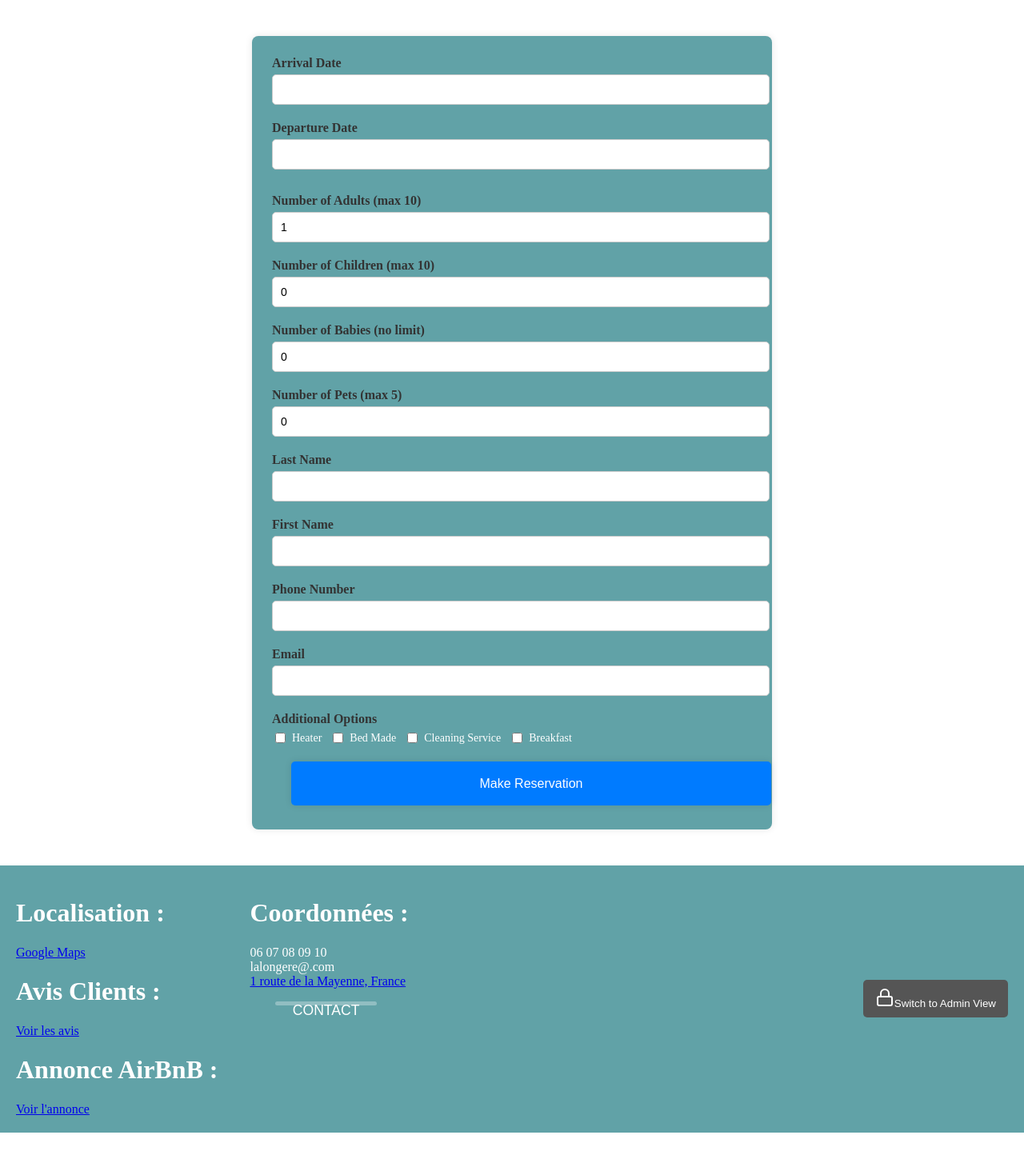
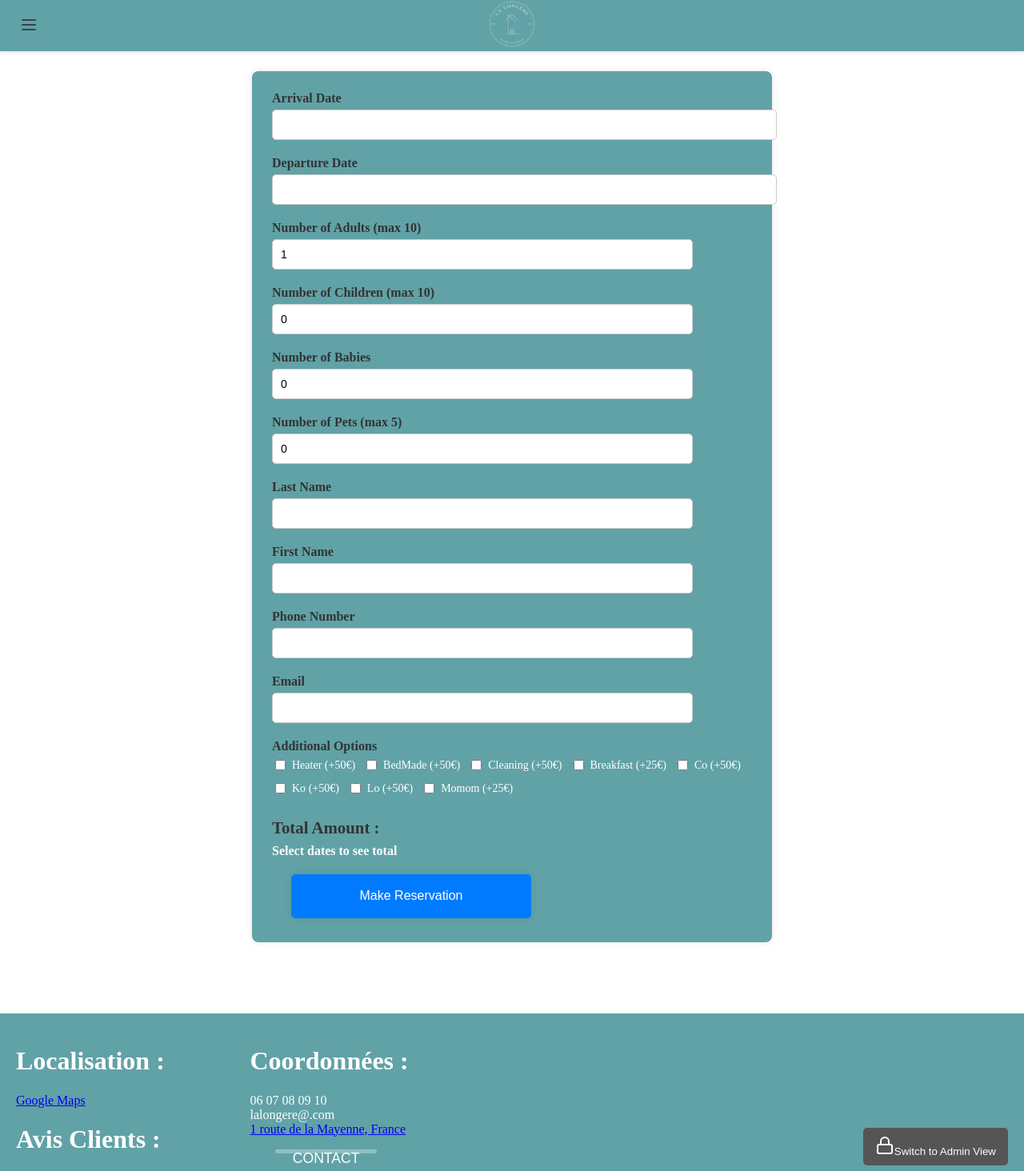
Before and after one commit to AdryanPro/client, a React (Create React App) app: page /Reservation in a window 1280 px wide. Shown: the top 1464 px of the page at 80% size. Before the commit the page ends 1416 px from the top, so only its background shows below. Built offline with nearby package versions, Linux system fonts and the light colour scheme; no server answers; a web font is replaced by a local one.

Commit message:
i don't push enough but i'm done with the resa page i might modify the css later on tho

```diff
--- a/package.json
+++ b/package.json
@@ -3,6 +3,7 @@
   "version": "0.1.0",
   "private": true,
   "dependencies": {
+    "@emailjs/browser": "^4.4.1",
     "@testing-library/jest-dom": "^5.17.0",
     "@testing-library/react": "^13.4.0",
     "@testing-library/user-event": "^13.5.0",
--- a/src/CSS/Reservation.css
+++ b/src/CSS/Reservation.css
@@ -1,20 +1,24 @@
 /* Center the form and increase its width */
 .booking-container {
   display: flex;
-  justify-content: center; /* Center horizontally */
-  align-items: center; /* Center vertically */
-  min-height: 100vh; /* Take full height of the viewport */
-  padding: 20px; /* Prevent it from touching edges */
+  justify-content: center;
+  align-items: center;
+  min-height: 100vh;
+  margin-top: 8vh;
+  margin-bottom: 8vh;
 }
 
 /* Style the form itself */
 form {
-  width: 50%; /* Increase width */
-  max-width: 600px; /* Prevent it from getting too big on large screens */
+  min-width: 30vw;
+  max-width: 60vw; /* Prevent it from getting too big on large screens */
   background: inherit; /* Keep existing background */
-  padding: 30px;
+  /* padding: 11vw; */
   border-radius: 10px;
   box-shadow: 0px 4px 10px rgba(0, 0, 0, 0.1); /* Add slight shadow for depth */
+  display: flex;
+  flex-direction: column;
+  align-items: flex-start; /* Align everything to the left */
 }
 
 /* Ensure labels are visible */
@@ -28,7 +32,7 @@ form {
 
 /* Improve input field appearance */
 .form-input {
-  width: 100%;
+  width: 84% !important;
   padding: 10px;
   border: 1px solid #ccc;
   border-radius: 5px;
@@ -56,7 +60,7 @@ form {
 
 /* Center the "Make a Reservation" button */
 .submit-button {
-  width: 100%; /* Make it take full width */
+  width: 50%;
   padding: 12px;
   background-color: #007bff;
   color: white;
@@ -75,12 +79,161 @@ form {
   background-color: #0056b3;
 }
 
-/* Ensure calendar section is properly spaced */
-.calendar-section {
-  margin-bottom: 30px;
-}
-
 /* Fix date picker text visibility */
 .react-datepicker-wrapper {
   width: 100%;
 }
+.blocked-date {
+  color: gray;
+  pointer-events: none;
+  background-color: #ddd !important;
+}
+
+.has-price {
+  font-weight: bold;
+  color: #007bff; /* Blue color for price */
+}
+
+.date-cell {
+  display: flex;
+  flex-direction: column;
+  align-items: center;
+  font-size: 14px;
+}
+
+.price-tag {
+  font-size: 12px;
+  color: green;
+}
+.base-price {
+  background-color: #f5f5f5 !important; /* Light gray background for base price days */
+  color: #333; /* Dark text for visibility */
+}
+
+.has-price {
+  background-color: #ffd700 !important; /* Gold for custom-priced days */
+  color: black;
+}
+
+.blocked-date {
+  background-color: #d3d3d3 !important; /* Gray for blocked dates */
+  color: #888;
+  pointer-events: none; /* Prevent selection */
+}
+
+
+/* Apply only in the Reservation.js */
+.reservation-datepicker .react-datepicker__day--range-start,
+.reservation-datepicker .react-datepicker__day--range-end {
+  background-color: black !important; /* Black circle for start and end dates */
+  color: white !important;
+  font-weight: bold;
+  border-radius: 50%;
+}
+
+/* Highlight the selected range */
+.reservation-datepicker .react-datepicker__day--in-range {
+  background-color: rgba(0, 123, 255, 0.5) !important; /* Light blue */
+  color: white !important;
+  border-radius: 0;
+}
+
+/* Ensure hovered selected dates remain highlighted */
+.reservation-datepicker .react-datepicker__day--range-start:hover,
+.reservation-datepicker .react-datepicker__day--range-end:hover,
+.reservation-datepicker .react-datepicker__day--in-range:hover {
+  background-color: rgba(0, 123, 255, 0.8) !important; /* Darker blue on hover */
+}
+.reservation-datepicker{
+  min-width: 70%;
+}
+.total-price-title {
+  font-size: 1.3rem;
+  font-weight: bold;
+  color: #333;
+  margin-bottom: 1vh;
+}
+
+.total-price-display {
+  font-size: 1rem;
+  font-weight: bold;
+  color: white; /* Green color for price */
+  margin-bottom: 6px;
+}
+
+.reservation-datepicker {
+  width: 300% !important;
+  display: block !important;
+}
+
+.reservation-datepicker .react-datepicker-wrapper {
+  width: 100% !important;
+  display: block !important;
+}
+
+.reservation-datepicker .react-datepicker__input-container {
+  width: 100% !important;
+}
+
+.reservation-datepicker .react-datepicker__input-container input {
+  width: 100% !important;
+}
+
+/* ✅ Pop-up overlay (background) */
+.popup-overlay {
+  position: fixed;
+  top: 0;
+  left: 0;
+  width: 100%;
+  height: 100%;
+  background: rgba(0, 0, 0, 0.5);
+  display: flex;
+  justify-content: center;
+  align-items: center;
+  z-index: 1000;
+}
+
+/* ✅ Pop-up content */
+.popup-content {
+  background: white;
+  padding: 20px;
+  border-radius: 10px;
+  text-align: center;
+  box-shadow: 0px 4px 10px rgba(0, 0, 0, 0.2);
+  max-width: 400px;
+  animation: fadeIn 0.3s ease-in-out;
+}
+
+/* ✅ Pop-up title */
+.popup-content h2 {
+  font-size: 20px;
+  margin-bottom: 10px;
+}
+
+/* ✅ Pop-up message */
+.popup-content p {
+  font-size: 16px;
+  margin-bottom: 20px;
+}
+
+/* ✅ OK button */
+.popup-content button {
+  padding: 10px 20px;
+  font-size: 16px;
+  color: white;
+  background: #007bff;
+  border: none;
+  border-radius: 5px;
+  cursor: pointer;
+  transition: 0.2s;
+}
+
+.popup-content button:hover {
+  background: #0056b3;
+}
+
+/* ✅ Fade-in animation */
+@keyframes fadeIn {
+  from { opacity: 0; transform: scale(0.9); }
+  to { opacity: 1; transform: scale(1); }
+}
--- a/src/Components/Contact.js
+++ b/src/Components/Contact.js
@@ -55,7 +55,6 @@ export const Contact = () => {
         <button type='submit'>Send your messsage</button>
       </form>
     </div>
-    <Footer />
     </div>
   )
 }
--- a/src/Components/LayoutComponents/NavBar.js
+++ b/src/Components/LayoutComponents/NavBar.js
@@ -56,7 +56,7 @@ export default function NavBar() {
             </div>
             <div className="menu-items">
               <a href="/" className="menu-item">Home</a>
-              <a href="/services" className="menu-item">Services</a>
+              <a href="/Reservation" className="menu-item">Reservation</a>
               <a href="/contact" className="menu-item">Contact</a>
             </div>
           </div>
--- a/src/Components/Reservation.js
+++ b/src/Components/Reservation.js
@@ -3,6 +3,10 @@ import PropTypes from 'prop-types';
 import DatePicker from 'react-datepicker';
 import "react-datepicker/dist/react-datepicker.css";
 import "../CSS/Reservation.css"
+import { useEffect } from 'react';
+import axios from 'axios';
+import NavBar from './LayoutComponents/NavBar';
+import emailjs from "@emailjs/browser";
 
 export const Reservation = ({ prices, blockedDates, minNightsRules }) => {
   const [startDate, setStartDate] = useState(null);
@@ -16,12 +20,41 @@ export const Reservation = ({ prices, blockedDates, minNightsRules }) => {
   const [phone, setPhone] = useState('');
   const [email, setEmail] = useState('');
   const [error, setError] = useState('');
+  const [fetchedPrices, setFetchedPrices] = useState({});
+  const [fetchedBlockedDates, setFetchedBlockedDates] = useState([]);
+  const [fetchedMinNightsRules, setFetchedMinNightsRules] = useState([]);
+  const [basePrice, setBasePrice] = useState(null);
   const [options, setOptions] = useState({
-    heater: false,
-    bedMade: false,
-    cleaning: false,
-    breakfast: false,
+    heater: { selected: false, price: 50 },
+    bedMade: { selected: false, price: 50 },
+    cleaning: { selected: false, price: 50 },
+    breakfast: { selected: false, price: 25 },
+    co: { selected: false, price: 50 },
+    ko: { selected: false, price: 50 },
+    lo: { selected: false, price: 50 },
+    momom: { selected: false, price: 25 },
   });
+  const [showPopup, setShowPopup] = useState(false); // ✅ Pop-up state
+
+  useEffect(() => {
+    const fetchCalendarData = async () => {
+      try {
+        const response = await axios.get('http://localhost:5001/api/get-reservation-data');
+        setFetchedPrices(response.data.prices || {});
+        setFetchedBlockedDates(response.data.blockedDates || []);
+        setFetchedMinNightsRules(response.data.minNightsRules || []);
+        setBasePrice(response.data.basePrice || null);  // ✅ Store base price
+      } catch (error) {
+        console.error("Error fetching reservation data:", error);
+      }
+    };
+
+    fetchCalendarData();
+  }, []);
+
+  useEffect(() => {
+    emailjs.init("36MiKWV_lUwSwuvhj"); // ✅ Initialize EmailJS
+  }, []);
 
   const handleStartDateChange = (date) => {
     setStartDate(date);
@@ -38,13 +71,34 @@ export const Reservation = ({ prices, blockedDates, minNightsRules }) => {
     const startDateStr = startDate.toISOString().split('T')[0];
     const endDateStr = date.toISOString().split('T')[0];
 
-    // Find applicable minimum nights rule
+    // Get all dates between startDate and endDate
+    const getDateRange = (start, end) => {
+      let dates = [];
+      let currentDate = new Date(start);
+      while (currentDate <= new Date(end)) {
+        dates.push(currentDate.toISOString().split('T')[0]);
+        currentDate.setDate(currentDate.getDate() + 1);
+      }
+      return dates;
+    };
+
+    const selectedRange = getDateRange(startDate, date);
+
+    // ❌ If any blocked date is in the range, prevent selection
+    const hasBlockedDate = selectedRange.some(date => blockedDates.includes(date));
+
+    if (hasBlockedDate) {
+      setError('You cannot select a range that includes blocked dates.');
+      return;
+    }
+
+    // ✅ Apply minimum nights rule
     const applicableRule = minNightsRules.find(rule =>
       rule.startDate <= startDateStr && rule.endDate >= startDateStr
     );
 
     if (applicableRule) {
-      const nights = Math.ceil((date.getTime() - startDate.getTime()) / (1000 * 60 * 60 * 24));
+      const nights = selectedRange.length - 1;
       if (nights < applicableRule.minNights) {
         setError(`Minimum stay of ${applicableRule.minNights} nights required for this period`);
         return;
@@ -75,57 +129,143 @@ export const Reservation = ({ prices, blockedDates, minNightsRules }) => {
     setChildren(newValue);
   };
 
-  const handleSubmit = (e) => {
+  const handleSubmit = async (e) => {
     e.preventDefault();
     if (adults + children > 10) {
       setError('Combined number of adults and children cannot exceed 10');
       return;
     }
-    // Handle reservation submission
-    console.log({
-      startDate,
-      endDate,
-      adults,
-      children,
-      babies,
-      pets,
-      lastName,
-      firstName,
-      phone,
-      email,
-      options,
-    });
+
+    setError('');
+
+    const selectedOptions = Object.entries(options)
+      .filter(([_, value]) => value.selected)
+      .map(([key]) => key)
+      .join(', ');
+
+    const totalPrice = calculateTotalPrice();
+
+    const emailParams = {
+      guest_name: `${firstName} ${lastName}`,
+      guest_email: email,
+      guest_phone: phone,
+      check_in: startDate ? startDate.toLocaleDateString() : '',
+      check_out: endDate ? endDate.toLocaleDateString() : '',
+      num_adults: adults,
+      num_children: children,
+      num_babies: babies,
+      num_pets: pets,
+      selected_options: selectedOptions || 'None',
+      total_price: `€${totalPrice}`,
+    };
+
+    try {
+      // ✅ Send emails
+      await emailjs.send('service_n26skoe', 'template_dubm5ow', { ...emailParams, to_email: email }); //Send to client
+      await emailjs.send('service_n26skoe', 'template_gkwsk49', { ...emailParams, to_email: 'your-business-email@example.com' }); //Send to owner
+
+      // ✅ Show pop-up
+      setShowPopup(true);
+
+    } catch (error) {
+      console.error('EmailJS error:', error);
+      setError('Failed to send reservation. Please try again later.');
+    }
   };
 
   const isDateBlocked = (date) => {
     const dateStr = date.toISOString().split('T')[0];
-    return blockedDates.includes(dateStr);
+    return fetchedBlockedDates.includes(dateStr);
   };
 
+
   const renderDatePrice = (date) => {
+    const today = new Date();
+    today.setHours(0, 0, 0, 0); // Reset time for accurate comparison
+
     const dateStr = date.toISOString().split('T')[0];
-    const price = prices[dateStr];
-    return price ? `$${price}` : '';
+
+    // ❌ Don't show price for past days
+    if (date < today) return '';
+
+    if (isDateBlocked(date)) return ''; // ❌ Hide price for blocked dates
+
+    if (prices[dateStr]) {
+      return `${prices[dateStr]}€`;  // ✅ Show specific price for that day
+    }
+
+    return basePrice ? `${basePrice}€` : '';  // ✅ Show base price if no specific price is set
   };
 
+  const calculateTotalPrice = () => {
+    if (!startDate || !endDate) return 0;
+
+    const dateRange = getDateRange(startDate, endDate);
+    let total = 0;
+
+    dateRange.forEach(date => {
+      if (prices[date]) {
+        total += parseFloat(prices[date]); // Use custom price if available
+      } else if (basePrice) {
+        total += parseFloat(basePrice); // Use base price if no custom price
+      }
+    });
+
+    // Additional Options Calculation (Each option has its own price)
+    Object.values(options).forEach(option => {
+      if (option.selected) total += option.price;
+    });
+
+    return total;
+  };
+
+
+
+  const getDateRange = (start, end) => {
+    let dates = [];
+    let currentDate = new Date(start);
+    const endDate = new Date(end);
+
+    while (currentDate <= endDate) {
+      dates.push(currentDate.toISOString().split('T')[0]); // Convert to "YYYY-MM-DD"
+      currentDate.setDate(currentDate.getDate() + 1); // Move to the next day
+    }
+
+    return dates;
+  };
   return (
     <div className="booking-container">
+      <NavBar />
       <form onSubmit={handleSubmit}>
         <div className="calendar-section">
           <div className="form-group">
             <label className="form-label">Arrival Date</label>
             <DatePicker
               selected={startDate}
-              onChange={handleStartDateChange}
+              onChange={(date) => {
+                setStartDate(date);
+                setEndDate(null); // ✅ Reset end date properly
+              }}
               selectsStart
               startDate={startDate}
               endDate={endDate}
               minDate={new Date()}
               excludeDates={blockedDates.map(date => new Date(date))}
-              className="form-input"
+              className="form-input reservation-datepicker"  // ✅ Assign class to separate CSS
+              highlightDates={[{
+                "react-datepicker__day--range-start": [startDate],
+                "react-datepicker__day--in-range": [startDate, endDate],
+                "react-datepicker__day--range-end": [endDate]
+              }]}
               dayClassName={date => {
+                const dateStr = date.toISOString().split('T')[0];
+
+                if (date < new Date()) return ''; // ✅ No price for past days
                 if (isDateBlocked(date)) return 'blocked-date';
-                return prices[date.toISOString().split('T')[0]] ? 'has-price' : undefined;
+                if (prices[dateStr]) return 'has-price';
+                if (basePrice) return 'base-price';
+
+                return '';
               }}
               renderDayContents={(day, date) => (
                 <div className="date-cell">
@@ -139,16 +279,30 @@ export const Reservation = ({ prices, blockedDates, minNightsRules }) => {
             <label className="form-label">Departure Date</label>
             <DatePicker
               selected={endDate}
-              onChange={handleEndDateChange}
+              onChange={date => {
+                if (!startDate) return; // ✅ Prevent selecting end date first
+                setEndDate(date);
+              }}
               selectsEnd
               startDate={startDate}
               endDate={endDate}
-              minDate={startDate}
+              minDate={startDate} // ✅ Ensure logical selection
               excludeDates={blockedDates.map(date => new Date(date))}
-              className="form-input"
+              className="form-input reservation-datepicker"  // ✅ Separate CSS
+              highlightDates={[{
+                "react-datepicker__day--range-start": [startDate],
+                "react-datepicker__day--in-range": [startDate, endDate],
+                "react-datepicker__day--range-end": [endDate]
+              }]}
               dayClassName={date => {
+                const dateStr = date.toISOString().split('T')[0];
+
+                if (date < new Date()) return ''; // ✅ No price for past days
                 if (isDateBlocked(date)) return 'blocked-date';
-                return prices[date.toISOString().split('T')[0]] ? 'has-price' : undefined;
+                if (prices[dateStr]) return 'has-price';
+                if (basePrice) return 'base-price';
+
+                return '';
               }}
               renderDayContents={(day, date) => (
                 <div className="date-cell">
@@ -157,6 +311,10 @@ export const Reservation = ({ prices, blockedDates, minNightsRules }) => {
                 </div>
               )}
             />
+
+
+
+
           </div>
           {error && <div className="error-message">{error}</div>}
         </div>
@@ -187,7 +345,7 @@ export const Reservation = ({ prices, blockedDates, minNightsRules }) => {
           </div>
 
           <div className="form-group">
-            <label className="form-label">Number of Babies (no limit)</label>
+            <label className="form-label">Number of Babies</label>
             <input
               type="number"
               min="0"
@@ -256,38 +414,25 @@ export const Reservation = ({ prices, blockedDates, minNightsRules }) => {
           <div className="form-group">
             <label className="form-label">Additional Options</label>
             <div className="options-grid">
-              <label className="option-item">
-                <input
-                  type="checkbox"
-                  checked={options.heater}
-                  onChange={(e) => setOptions({ ...options, heater: e.target.checked })}
-                />
-                Heater
-              </label>
-              <label className="option-item">
-                <input
-                  type="checkbox"
-                  checked={options.bedMade}
-                  onChange={(e) => setOptions({ ...options, bedMade: e.target.checked })}
-                />
-                Bed Made
-              </label>
-              <label className="option-item">
-                <input
-                  type="checkbox"
-                  checked={options.cleaning}
-                  onChange={(e) => setOptions({ ...options, cleaning: e.target.checked })}
-                />
-                Cleaning Service
-              </label>
-              <label className="option-item">
-                <input
-                  type="checkbox"
-                  checked={options.breakfast}
-                  onChange={(e) => setOptions({ ...options, breakfast: e.target.checked })}
-                />
-                Breakfast
-              </label>
+              {Object.entries(options).map(([key, option]) => (
+                <label key={key} className="option-item">
+                  <input
+                    type="checkbox"
+                    checked={option.selected}
+                    onChange={(e) =>
+                      setOptions({ ...options, [key]: { ...option, selected: e.target.checked } })
+                    }
+                  />
+                  {key.charAt(0).toUpperCase() + key.slice(1)} (+{option.price}€)
+                </label>
+              ))}
+            </div>
+          </div>
+
+          <div className="form-group total-price-container">
+            <h4 className="total-price-title">Total Amount :</h4>
+            <div className="total-price-display">
+              {calculateTotalPrice() > 0 ? `${calculateTotalPrice()}€` : "Select dates to see total"}
             </div>
           </div>
 
@@ -296,6 +441,16 @@ export const Reservation = ({ prices, blockedDates, minNightsRules }) => {
           </button>
         </div>
       </form>
+      {/* ✅ Pop-up confirmation message */}
+      {showPopup && (
+        <div className="popup-overlay">
+          <div className="popup-content">
+            <h2>Merci pour votre réservation!</h2>
+            <p>Vous serez contacté dans les plus brefs délais pour confirmer celle-ci ainsi que pour procéder au paiement.</p>
+            <button onClick={() => window.location.href = '/'}>OK</button>
+          </div>
+        </div>
+      )}
     </div>
   );
 };
```
Also changed, not shown: 1 other file (tests, documents, lock files or other folders).
